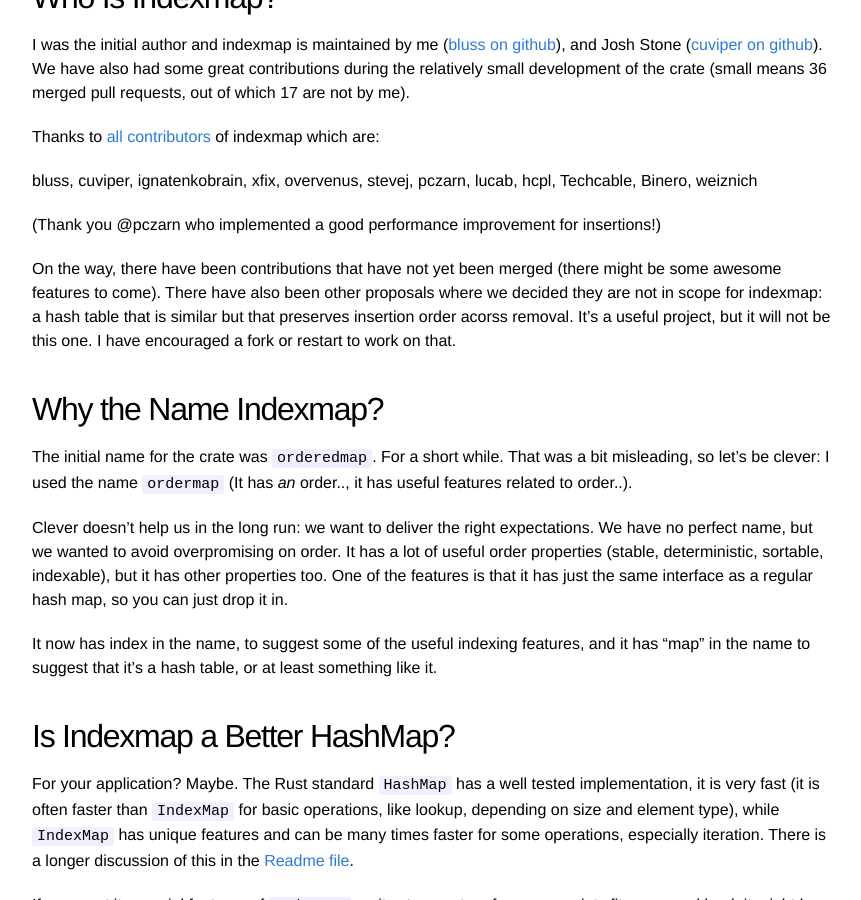
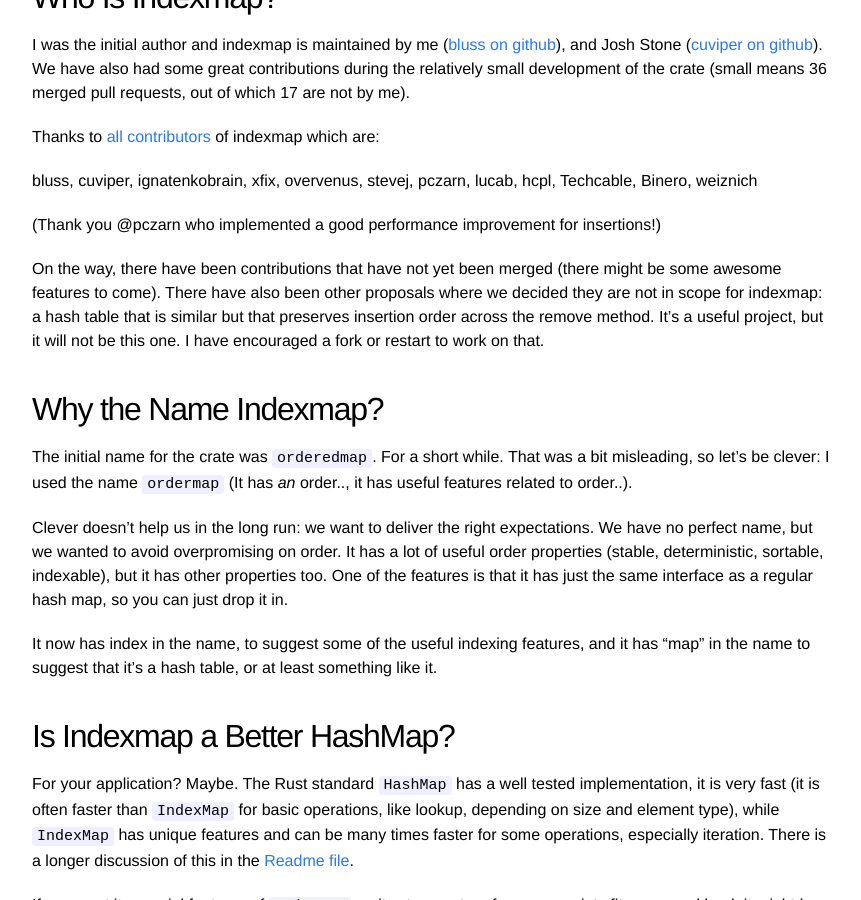
Before and after one commit to bluss/bluss.github.io, a Jekyll site: the page built from _posts/2018-03-11-the-crate-formerly-known-as-ordermap-tm.markdown, in a window 1280 px wide and 900 px high, scrolled down 1053 px. Shown: the whole window, without its empty margins (208-1069 px from the left). Built offline with Jekyll 4.4.1, drawn with Linux system fonts in a browser that asks for light colours.

Commit message:
indexmap: Fix typo

```diff
--- a/_posts/2018-03-11-the-crate-formerly-known-as-ordermap-tm.markdown
+++ b/_posts/2018-03-11-the-crate-formerly-known-as-ordermap-tm.markdown
@@ -67,9 +67,9 @@
 On the way, there have been contributions that have not yet been merged (there
 might be some awesome features to come).  There have also been other proposals
 where we decided they are not in scope for indexmap: a hash table that is
-similar but that preserves insertion order acorss removal. It's a useful
-project, but it will not be this one. I have encouraged a fork or restart to
-work on that.
+similar but that preserves insertion order across the remove method. It's
+a useful project, but it will not be this one. I have encouraged a fork or
+restart to work on that.
 
 ## Why the Name Indexmap?
 
```
